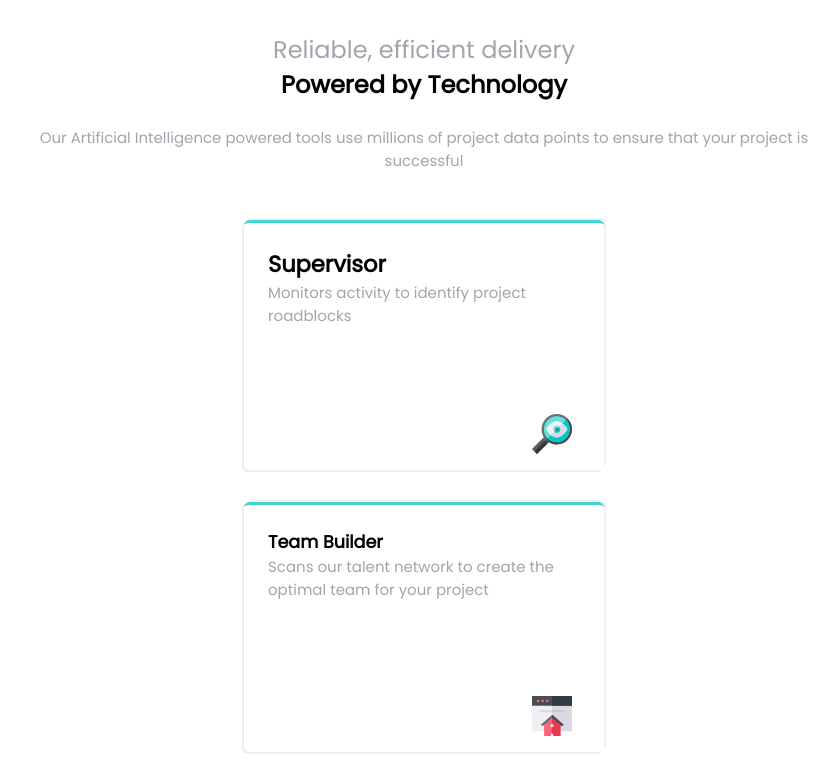
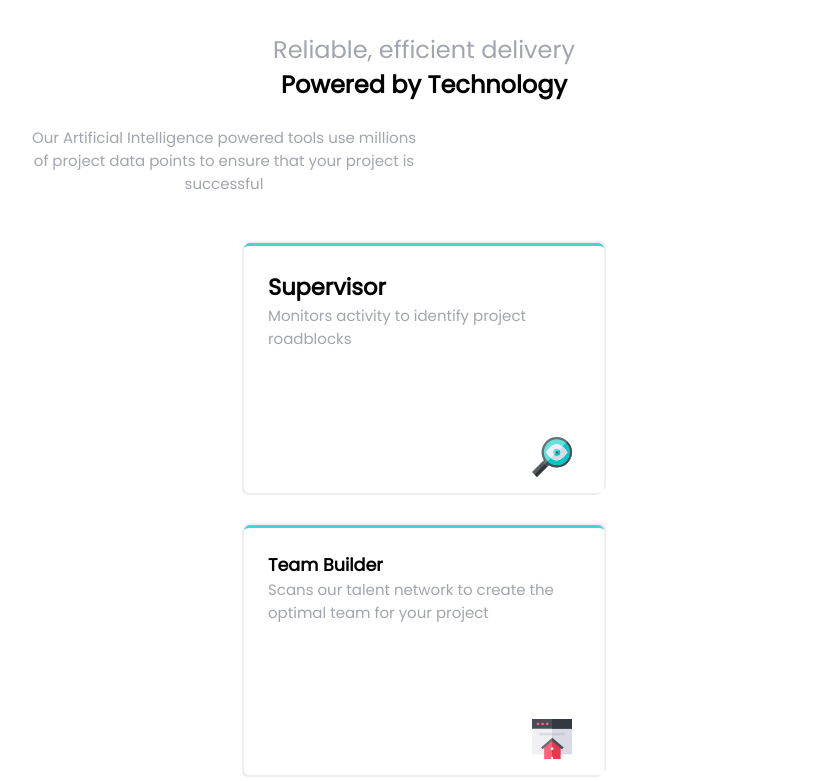
Before and after one commit to cleverAkanimoh/four-card-feature-section, a plain HTML site: page index.html in a window 1280 px wide. Shown: the top 781 px of the page, without its empty margins (216-1055 px from the left). Drawn offline with Linux system fonts and the light colour scheme.

Commit message:
modified style.css in .

```diff
--- a/style.css
+++ b/style.css
@@ -45,6 +45,10 @@ main {
   color: hsl(229, 6%, 66%);
 }
 
+.reliable-section p {
+  max-width: 400px;
+}
+
 .cards-container {
   margin-top: 3rem;
 }
```
